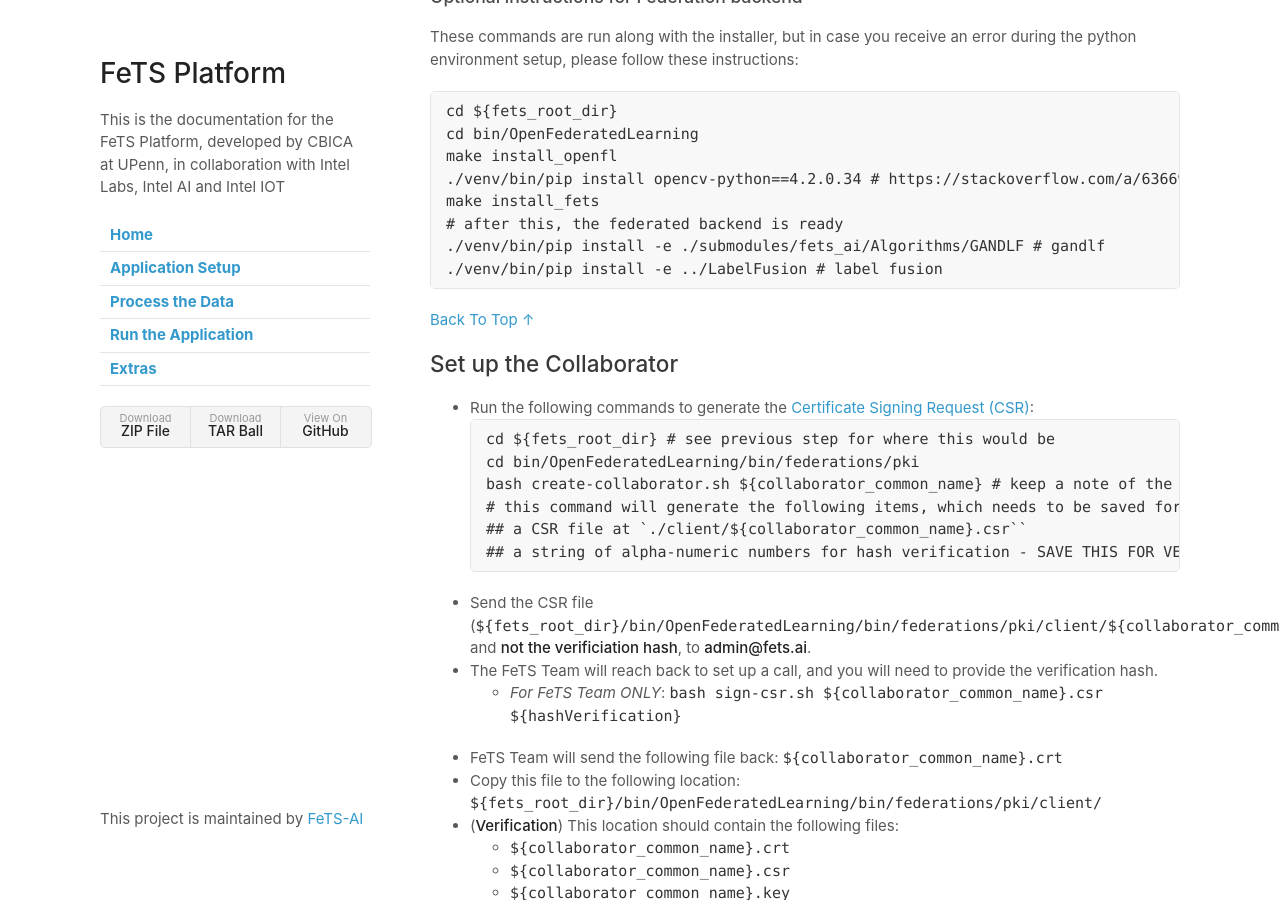
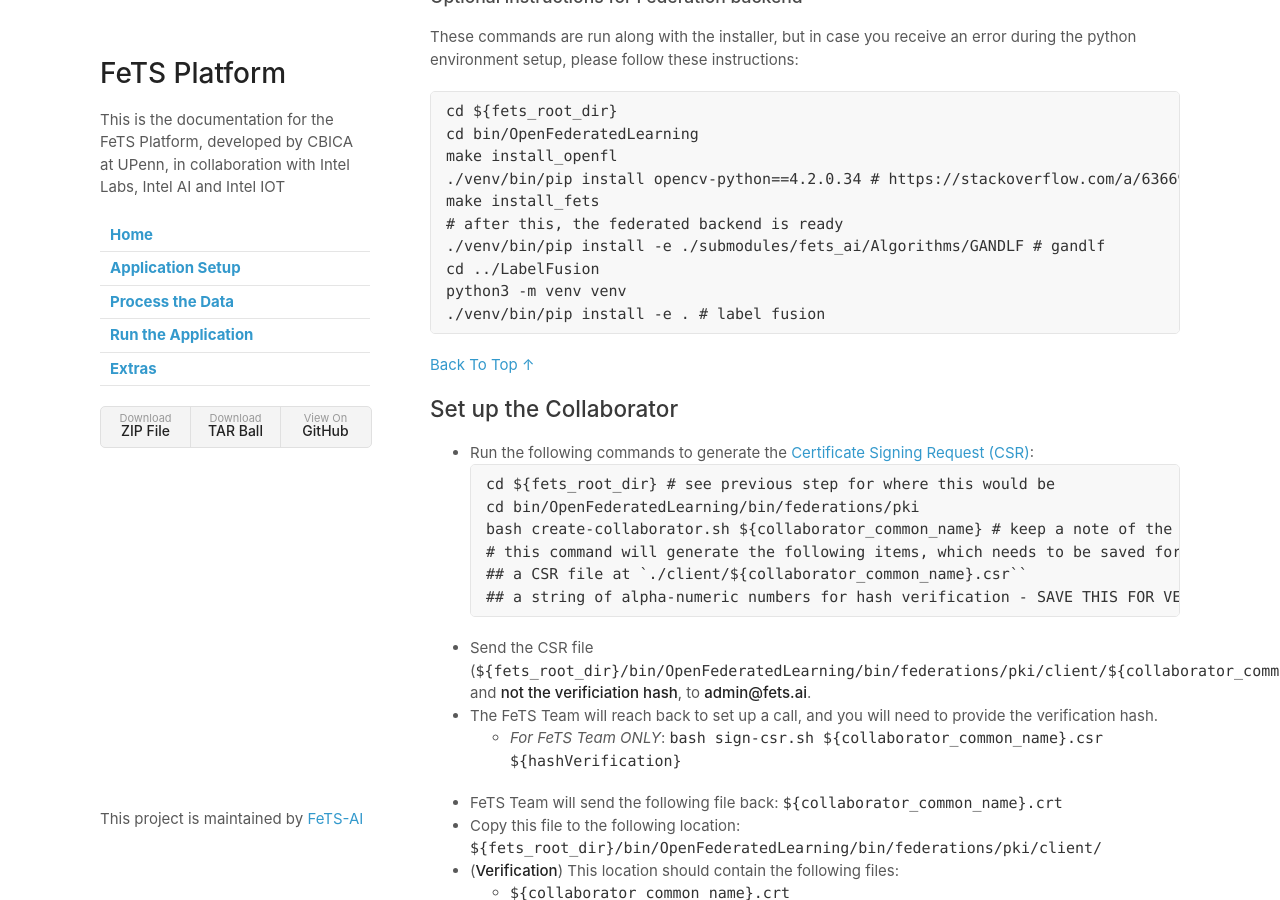
Before and after one commit to FeTS-AI/Front-End, a Jekyll site: the page built from docs/setup.md, in a window 1280 px wide and 900 px high, scrolled down 2057 px. Built offline with Jekyll 4.4.1, drawn with Linux system fonts in a browser that asks for light colours; our own code applies the rules of GitHub Pages for plain Markdown files.

Commit message:
Update setup.md

````diff
--- a/docs/setup.md
+++ b/docs/setup.md
@@ -93,7 +93,9 @@
 make install_fets
 # after this, the federated backend is ready
 ./venv/bin/pip install -e ./submodules/fets_ai/Algorithms/GANDLF # gandlf
-./venv/bin/pip install -e ../LabelFusion # label fusion
+cd ../LabelFusion
+python3 -m venv venv
+./venv/bin/pip install -e . # label fusion
 ```
 
 [Back To Top &uarr;](#table-of-contents)
````
